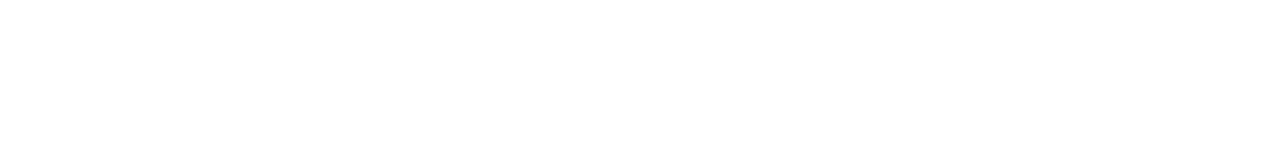
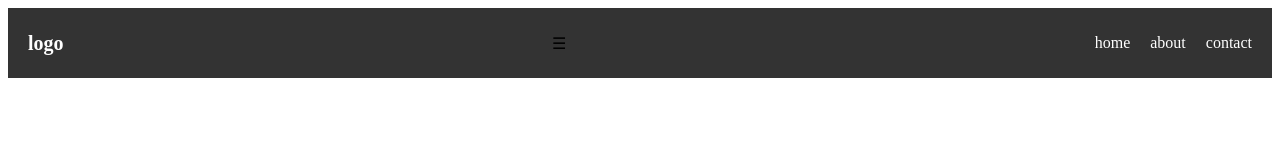
Before and after one commit to Elyas-mulodi/test_class, a plain HTML site: page index.html in a window 1280 px wide. Drawn offline with Linux system fonts and the light colour scheme.

Commit message:
creat navbar

```diff
--- a/index.html
+++ b/index.html
@@ -7,6 +7,15 @@
     <title>Document</title>
 </head>
 <body>
+      <nav>
+    <a href="#" class="logo">logo</a>
+    <span class="menu-toggle" onclick="toggleMenu()">☰</span>
+    <ul class="nav-links" id="navLinks">
+      <li><a href="#">home</a></li>
+      <li><a href="#">about</a></li>
+      <li><a href="#">contact</a></li>
+    </ul>
+  </nav>
 
 </body>
 </html>
--- a/style.css
+++ b/style.css
@@ -0,0 +1,37 @@
+   nav {
+      background-color: #333;
+      padding: 10px 20px;
+      display: flex;
+      justify-content: space-between;
+      align-items: center;
+    }
+
+    /* لوگو */
+    .logo {
+      color: white;
+      font-size: 20px;
+      font-weight: bold;
+      text-decoration: none;
+    }
+
+    /* لینک‌ها */
+    .nav-links {
+      list-style: none;
+      display: flex;
+      gap: 20px;
+    }
+
+    .nav-links li {
+      display: inline;
+    }
+
+    .nav-links a {
+      color: white;
+      text-decoration: none;
+      font-size: 16px;
+      transition: 0.3s;
+    }
+
+    .nav-links a:hover {
+      color: #ff9800;
+    }
```
